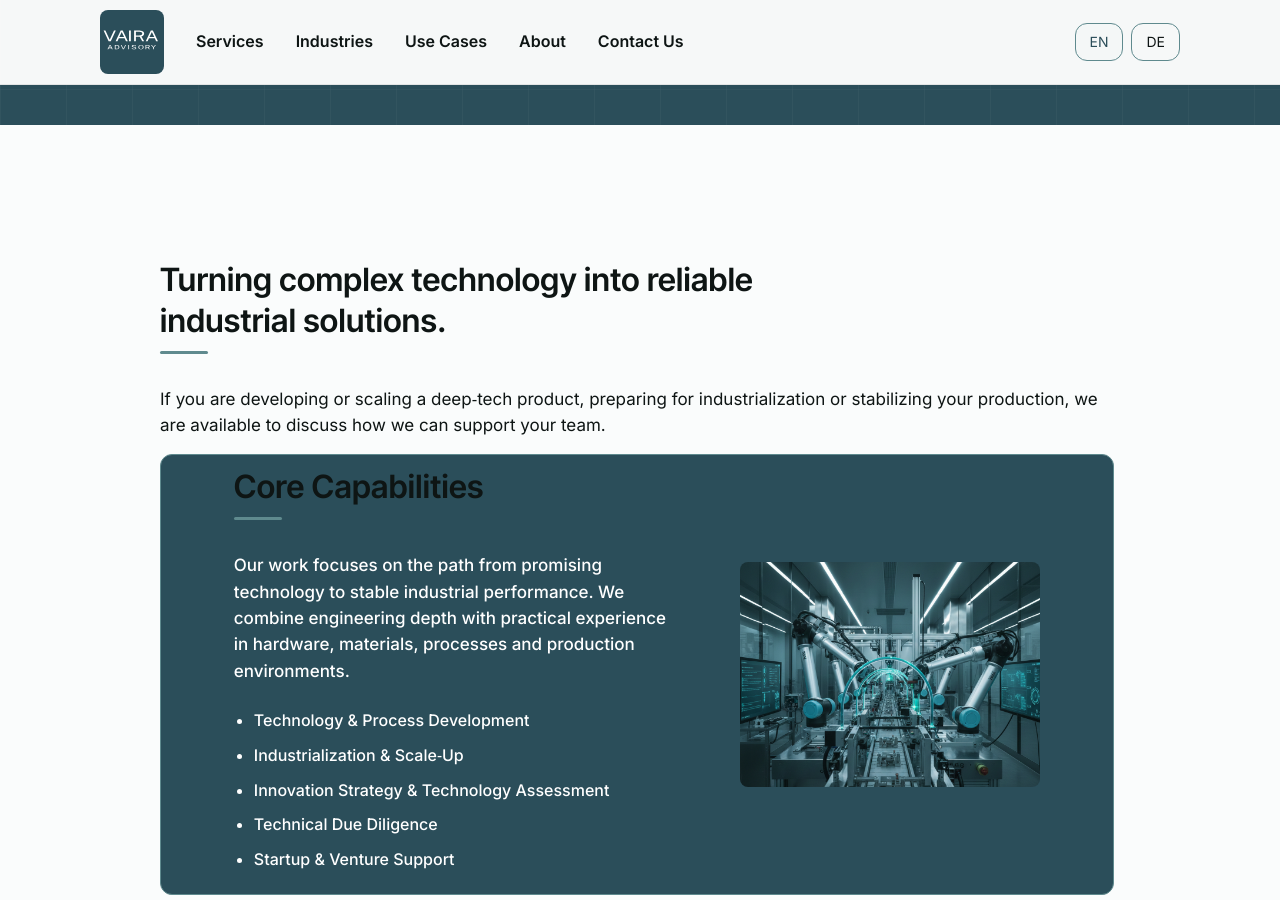
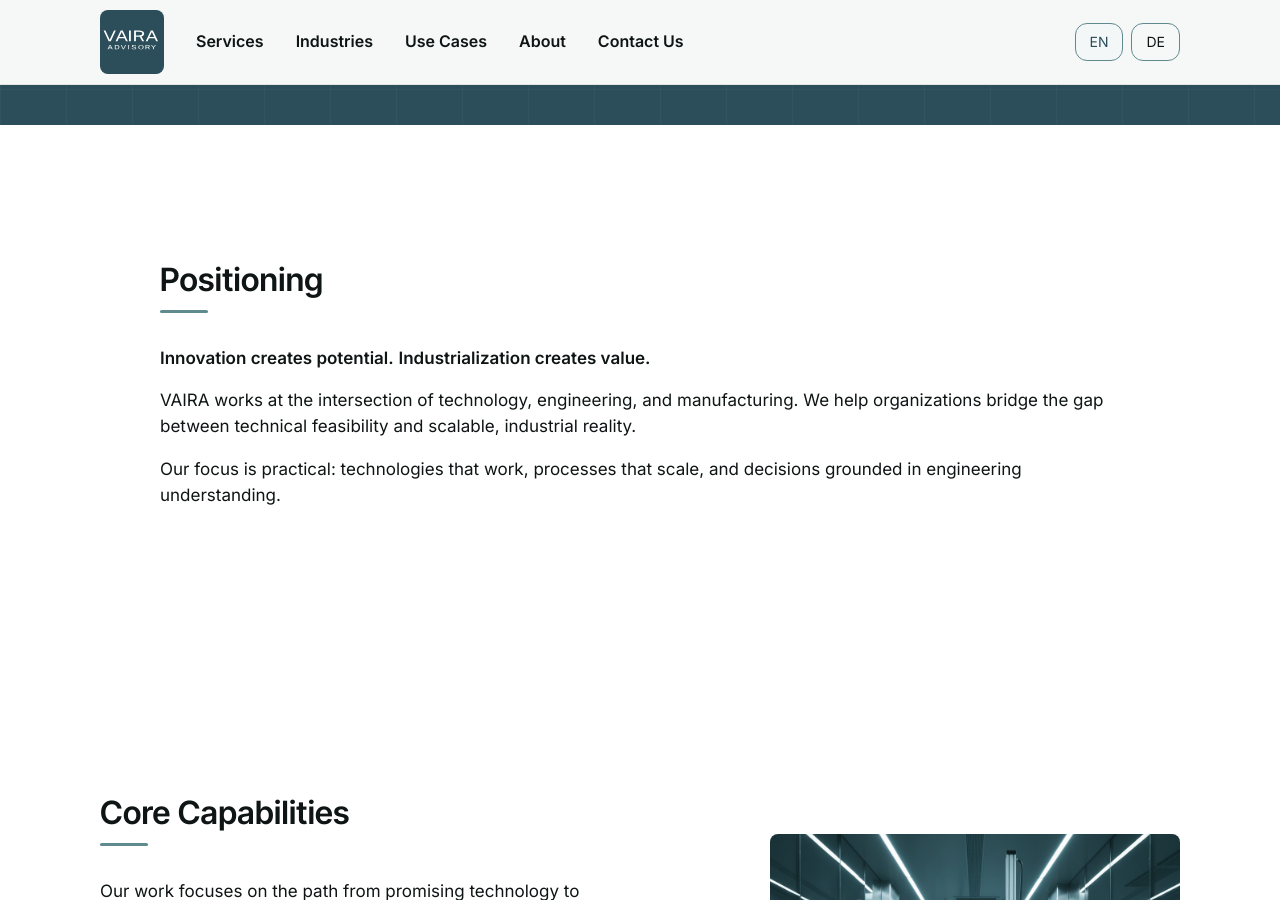
Before and after one commit to raphaelheeb/vaira-advisory, a Jekyll site: the page built from index.html, in a window 1280 px wide and 900 px high, scrolled down 590 px. Built offline with Jekyll 4.4.1, drawn with Linux system fonts in a browser that asks for light colours.

Commit message:
Update index.html

```diff
--- a/index.html
+++ b/index.html
@@ -72,16 +72,24 @@
 </section>
 
 <!-- ================= INTRODUCTION ================= -->
-<section class="section section--lighter" id="CTA">
-  <div class="content-wrapper wrapper--narrow final-cta">
-    <h2>Turning complex technology into reliable industrial solutions.</h2>
+<section class="section">
+  <div class="content-wrapper wrapper--narrow">
+    <h2>Positioning</h2>
+    <p>
+      <Strong>Innovation creates potential.</strong>
+      <Strong>Industrialization creates value.</strong>
+    </p>
+
+     <p>
+       VAIRA works at the intersection of technology, engineering, and manufacturing. We help organizations bridge the gap between technical feasibility and scalable, industrial reality.
+    </p>
 
     <p>
-      If you are developing or scaling a deep‑tech product, preparing for industrialization or
-      stabilizing your production, we are available to discuss how we can support your team.
+      Our focus is practical: technologies that work, processes that scale, and decisions grounded in engineering understanding.
     </p>
 
-    <a class="cta-btn cta-btn--secondary" href="mai
+  </div>
+</section>
 
 
 <!-- ================= CORE CAPABILITIES ================= -->
```
